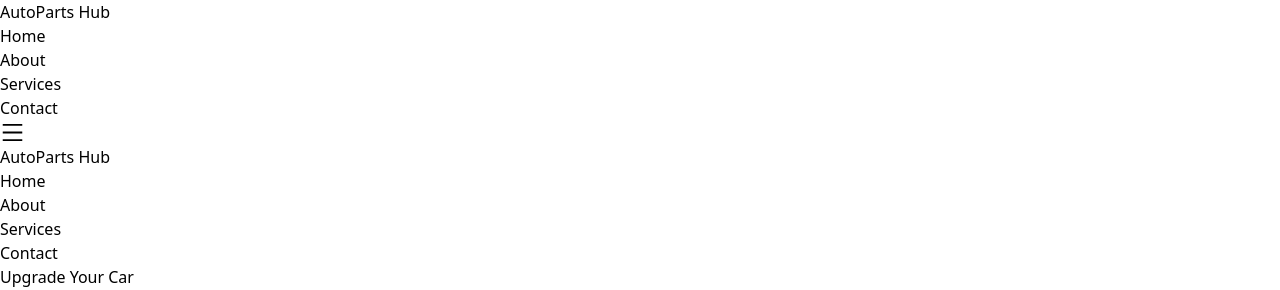
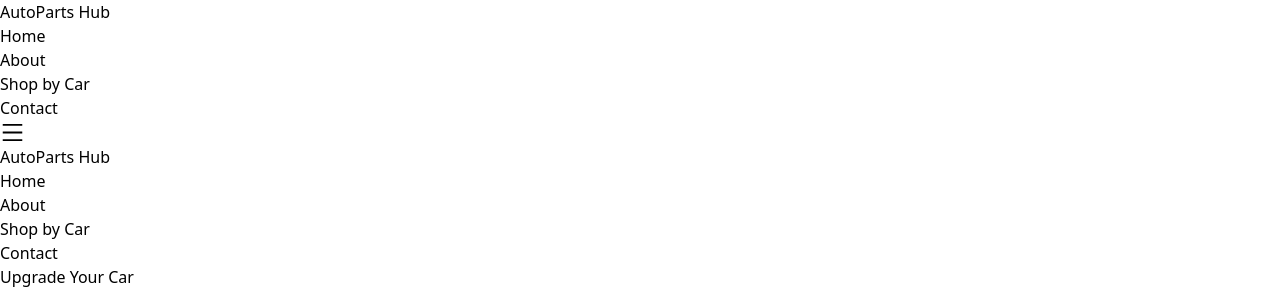
Before and after one commit to Shivam-fibo/Car-Part, a React (Vite) app in the folder Frontend/: page / in a window 1280 px wide. Shown: the top 290 px of the page. Built offline with nearby package versions, Linux system fonts and the light colour scheme.

Commit message:
added link of find by car to navbar

```diff
--- a/Frontend/src/components/Navbar.jsx
+++ b/Frontend/src/components/Navbar.jsx
@@ -12,7 +12,7 @@ const Navbar = () => {
   const navItems = [
     { id: 1, text: 'Home', to: '/' },
     { id: 2, text: 'About', to: '/aboutUs' },
-    { id: 3, text: 'Services', to: '#' },
+    { id: 3, text: 'Shop by Car', to: 'CarPartSelector' },
     { id: 4, text: 'Contact', to: '/contactUs' },
   ];
 
```
